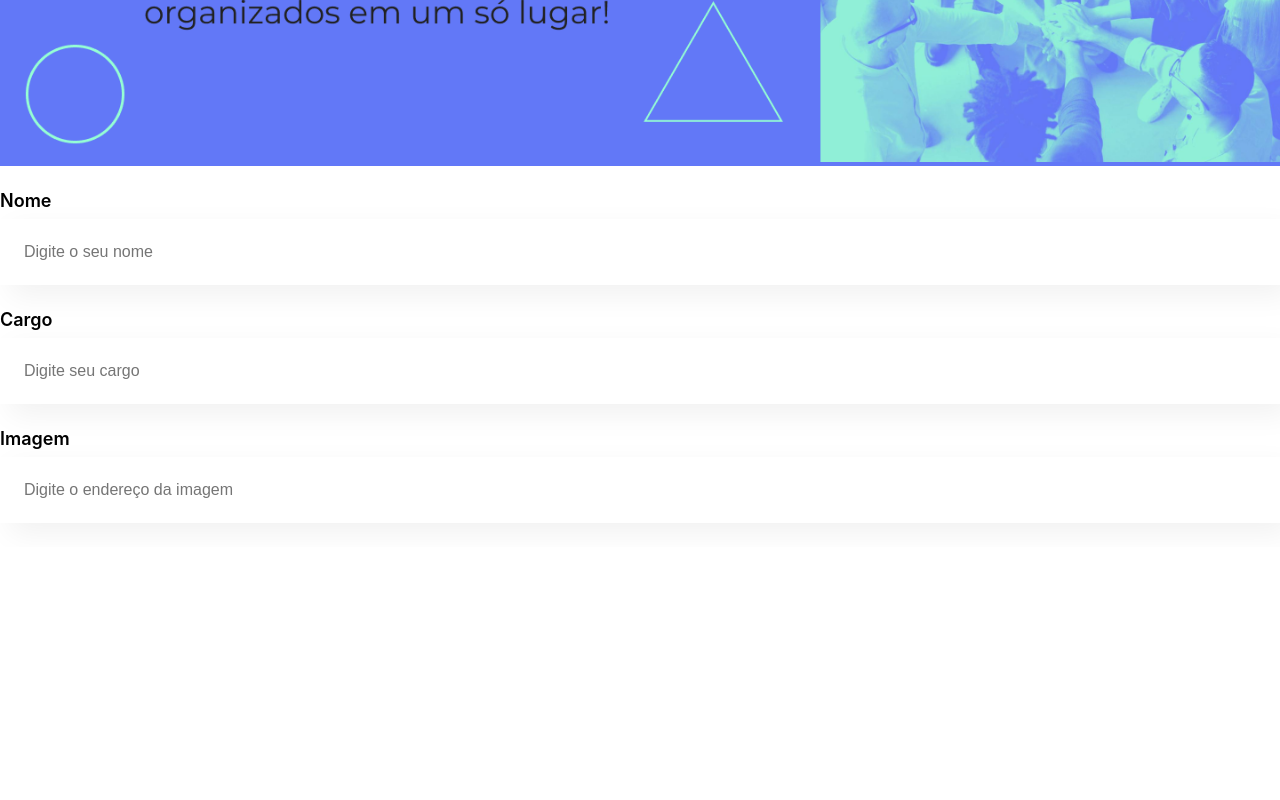
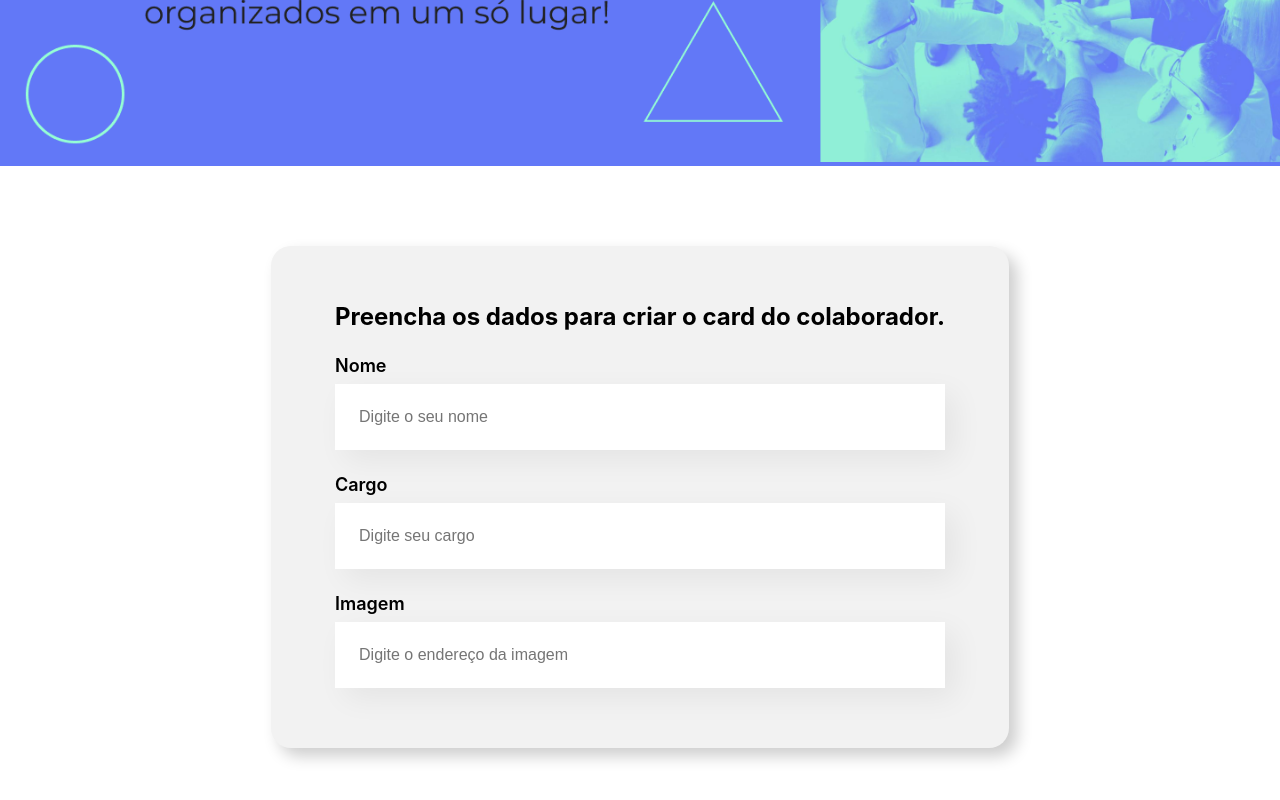
Before and after one commit to LeozinGs/react-organo, a React (Create React App) app: page / in a window 1280 px wide. Shown: the part 332-1132 px from the top of the page. Before the commit the page ends 879 px from the top, so only its background shows below. Built offline with nearby package versions, Linux system fonts and the light colour scheme.

Commit message:
Adiciona o componente do formulário e os campos de texto dentro dele.

```diff
--- a/src/App.js
+++ b/src/App.js
@@ -1,13 +1,11 @@
 import Banner from './components/Banner/Banner.js';
-import CampoTexto from './components/CampoTexto';
+import Formulario from './components/Formulario/index.js';
 
 function App() {
   return (
     <div className="App">
       <Banner />
-      <CampoTexto label='Nome' placeholder='Digite o seu nome' />
-      <CampoTexto label='Cargo' placeholder='Digite seu cargo' />
-      <CampoTexto label='Imagem' placeholder='Digite o endereço da imagem' />
+      <Formulario />
     </div>
   );
 }
--- /dev/null
+++ b/src/components/Formulario/Formulario.css
@@ -0,0 +1,13 @@
+.formulario {
+    display: flex;
+    justify-content: center;
+    margin: 80px 0;
+}
+
+.formulario form {
+    max-width: 80%;
+    background-color: #f2f2f2;
+    border-radius: 20px;
+    padding: 2.25rem 4rem;
+    box-shadow: 8px 8px 16px rgba(0, 0, 0, 0.2);
+}
--- /dev/null
+++ b/src/components/Formulario/index.js
@@ -0,0 +1,16 @@
+import CampoTexto from '../CampoTexto';
+import './Formulario.css';
+
+const Formulario = () => {
+    return (
+        <section className='formulario'>
+            <form>
+                <h2>Preencha os dados para criar o card do colaborador.</h2>
+                <CampoTexto label='Nome' placeholder='Digite o seu nome' />
+                <CampoTexto label='Cargo' placeholder='Digite seu cargo' />
+                <CampoTexto label='Imagem' placeholder='Digite o endereço da imagem' />
+            </form>
+        </section>
+    );
+}
+export default Formulario;
```
